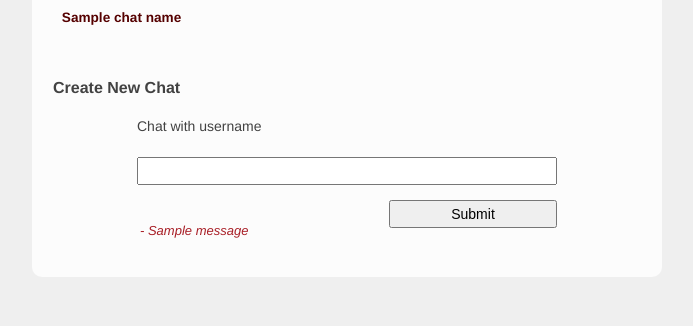
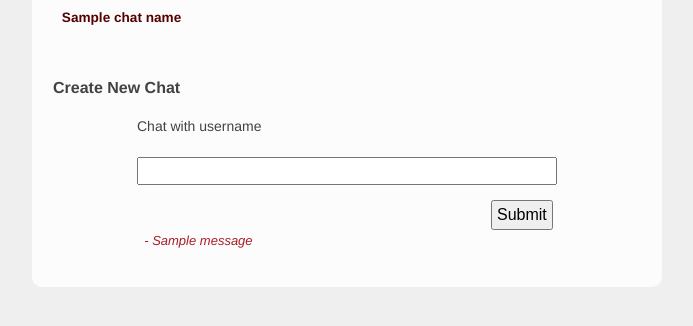
Before and after one commit to channeng/email-article, a Python web app: template app/template/chats.html in a window 1280 px wide. Shown: the part 156-482 px from the top of the page, without its empty margins (293-986 px from the left). Run offline with Jinja, Linux system fonts and the light colour scheme; the template is opened without the code that fills it: most values are stand-ins (such as "Sample title", 1, 10 or a date in 2020); one stand-in notice (Sample message) is shown; form fields are guessed from the names that the template uses.

Commit message:
Fix forms submit buttons and flash messages

```diff
--- a/app/template/base.html
+++ b/app/template/base.html
@@ -48,7 +48,7 @@
         text-decoration: none;
       }
       #page p.small {
-        font-size: 70%;
+        font-size: 12px;
       }
       #page div {
         max-width: 600px;
@@ -121,6 +121,7 @@
         padding: 0px 5%;
         margin-left: auto;
         margin-right: auto;
+        overflow: auto;
       }
       input, textarea {
         width: 100%;
@@ -135,8 +136,8 @@
         width: -webkit-fill-available;
       }
       #page .form_button {
-        width: 40%;
         float: right;
+        margin-bottom: 0;
       }
       ul {
         list-style: none;
@@ -197,9 +198,9 @@
         font-weight:normal;
         width:70px;
       }
-      p#submit_button {
-        height: 15px;
-        display: block;
+      div#submit_button {
+        display: inline-block;
+        float: right;
       }
       #page form[type=hidden] {
         display: none;
@@ -274,7 +275,10 @@
         -ms-transform: rotate(45deg);
         transform: rotate(45deg);
       }
-
+      div.flash_message_div {
+        display: inline-block;
+        width: 100%;
+      }
       .flash_message {
         font-size: 13px !important;
         font-style: oblique;
--- a/app/template/chats.html
+++ b/app/template/chats.html
@@ -34,17 +34,19 @@
         <span class="flash_message">[{{ error }}]</span><br><br>
         {% endfor %}
       </p>
-      <p id="submit_button">
+      <div id="submit_button">
         {{ form.submit(class_="form_button") }}
-      </p>
+      </div>
 
       {% with messages = get_flashed_messages() %}
       {% if messages %}
-      <ul>
-      {% for message in messages %}
-      <li class="flash_message">- {{ message }}</li>
-      {% endfor %}
-      </ul>
+      <div class="flash_message_div">
+        <ul>
+          {% for message in messages %}
+          <li class="flash_message">- {{ message }}</li>
+          {% endfor %}
+        </ul>
+      </div>
       {% endif %}
       {% endwith %}
 
--- a/app/template/security/reset_password.html
+++ b/app/template/security/reset_password.html
@@ -20,7 +20,7 @@
       <span class="flash_message">[{{ error }}]</span><br><br>
       {% endfor %}
     </p>
-    <p id="submit_button">{{ reset_password_form.submit(class_="form_button", value="Reset Password") }}</p>
+    <div id="submit_button">{{ reset_password_form.submit(class_="form_button", value="Reset Password") }}</div>
 
   </form>
   </div>
```
Also changed, not shown: app/template/contact_us.html (+8 -6 lines), app/template/email_article.html (+7 -5 lines), app/template/list_edit.html (+8 -6 lines), app/template/list_items.html (+8 -6 lines), app/template/lists.html (+8 -6 lines), app/template/security/change_password.html (+8 -6 lines), app/template/security/forgot_password.html (+8 -6 lines), app/template/security/login_user.html (+12 -8 lines), app/template/security/register_user.html (+8 -6 lines), app/template/security/send_confirmation.html (+8 -6 lines), app/template/stocks.html (+9 -8 lines).
